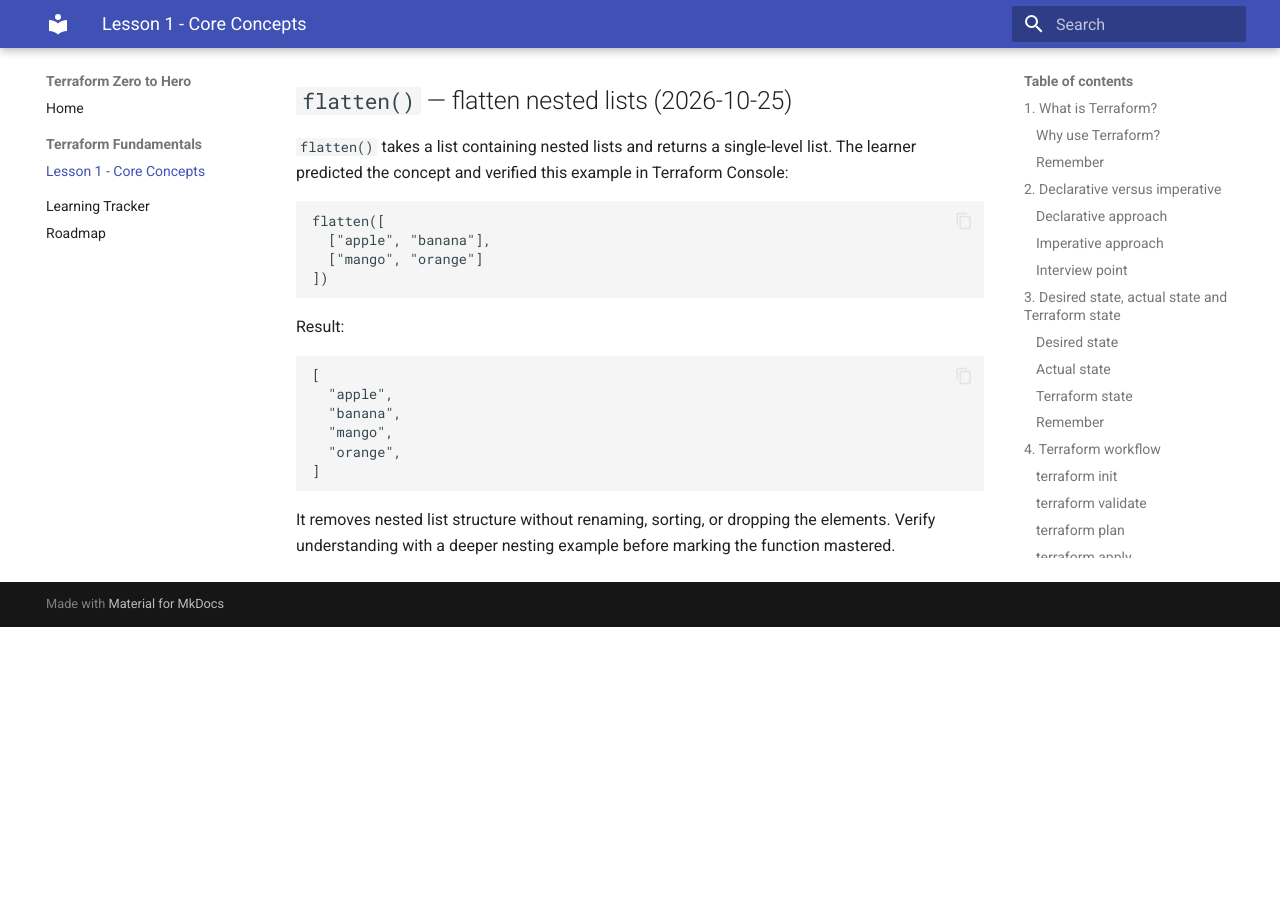
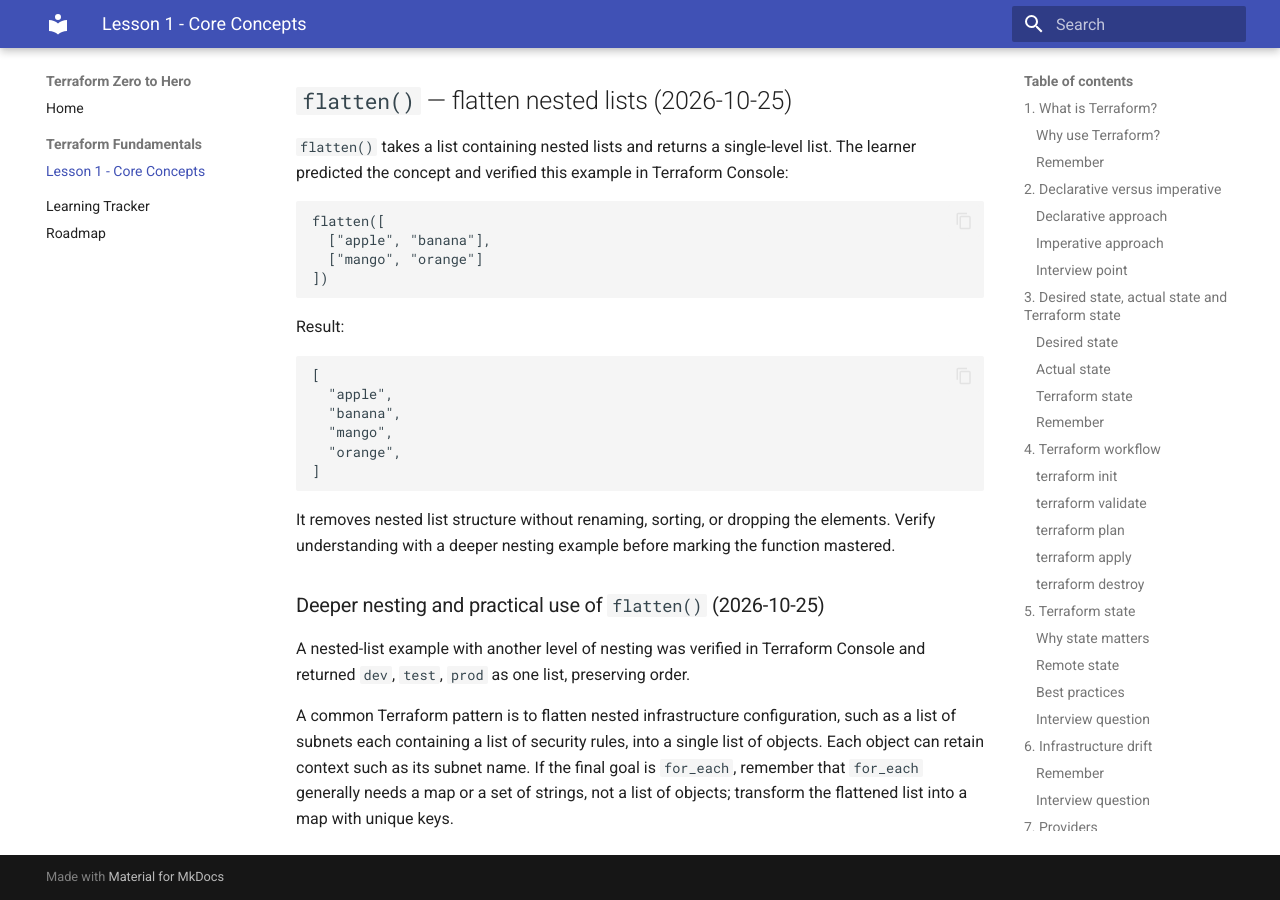
Before and after one commit to pshewale-dev/terraform-azure-lab, an MkDocs documentation site: the page built from docs/lesson-01-fundamentals.md, in a window 1280 px wide and 900 px high, scrolled down 19481 px. Built offline with MkDocs 1.6.1 and Material for MkDocs 9.7.7, drawn with Linux system fonts in a browser that asks for light colours; before the commit the page ends 20108 px from its top, so only the background shows below that.

Commit message:
docs: add flatten real-world use and deeper nesting checkpoint

````diff
--- a/docs/lesson-01-fundamentals.md
+++ b/docs/lesson-01-fundamentals.md
@@ -827,3 +827,9 @@ Result:
 ```
 
 It removes nested list structure without renaming, sorting, or dropping the elements. Verify understanding with a deeper nesting example before marking the function mastered.
+
+
+### Deeper nesting and practical use of `flatten()` (2026-10-25)
+A nested-list example with another level of nesting was verified in Terraform Console and returned `dev`, `test`, `prod` as one list, preserving order.
+
+A common Terraform pattern is to flatten nested infrastructure configuration, such as a list of subnets each containing a list of security rules, into a single list of objects. Each object can retain context such as its subnet name. If the final goal is `for_each`, remember that `for_each` generally needs a map or a set of strings, not a list of objects; transform the flattened list into a map with unique keys.
````
